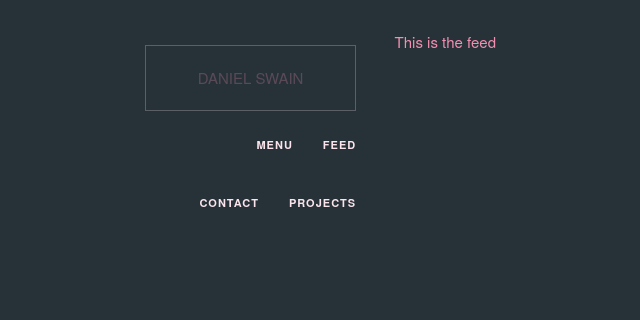
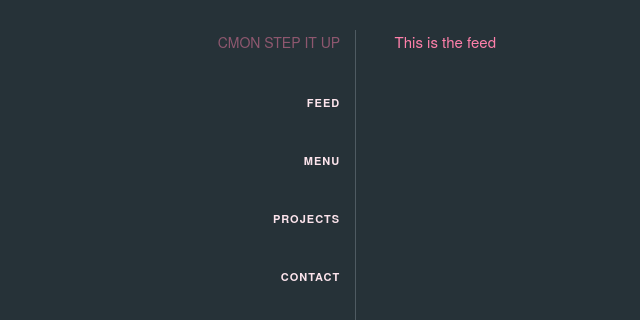
Before and after one commit to daniel-swain/boldbold, a React app: page / in a window 1280 px wide. Shown: the top 320 px of the page, without its empty margins (15-655 px from the left). Built offline with nearby package versions, Linux system fonts and the light colour scheme.

Commit message:
Added cool menuItem animation

```diff
--- a/package.json
+++ b/package.json
@@ -21,6 +21,7 @@
   },
   "dependencies": {
     "animejs": "^2.2.0",
+    "isomorphic-fetch": "^2.2.1",
     "prop-types": "^15.6.1",
     "react": "^16.2.0",
     "react-dom": "^16.2.0"
--- a/src/components/header/header.scss
+++ b/src/components/header/header.scss
@@ -1,11 +1,11 @@
 .header {
-  border: 1px solid $accent;
-  margin: 1em 0em;
-  opacity: 0.25;
-  padding: 20px;
-  text-align: center;
+  // border: 1px solid $accent;
+  opacity: 0.48;
+  margin-bottom: 2em;
+  text-align: right;
 
   .title {
+    font-size: 14px;
     font-weight: 400;
     text-transform: uppercase;
   }
--- a/src/components/header/index.jsx
+++ b/src/components/header/index.jsx
@@ -14,7 +14,7 @@ class Header extends React.PureComponent {
   render() {
     return (
       <div className="header">
-        <span className="title">Daniel Swain</span>
+        <span className="title">cmon step it up</span>
       </div>
     );
   }
--- a/src/components/menu/index.jsx
+++ b/src/components/menu/index.jsx
@@ -19,9 +19,10 @@ class Menu extends React.PureComponent {
   componentDidMount() {
     this.actionsItems.forEach((item, i) => {
       anime({
-        targets: `.list-item.${item.name}`,
+        targets: `.menu-item.${item.name}-action`,
         translateX: [-100, 0],
         opacity: 1,
+        elasticity: (el, val) => ((200 + val) * 200),
         delay: (250 * (i + 1))
       });
     });
--- a/src/components/menu/menu.scss
+++ b/src/components/menu/menu.scss
@@ -1,19 +1,9 @@
-.list-item {
-  opacity: 0;
-  float: right;
-
-  .link-btn,
-  .link-btn:focus {
-    border: none;
-    color: $accent;
-    padding-right: 0px;
-
-    &:hover {
-      color: $primary;
-    }
-  }
-}
-
 .menu-actions {
   list-style-type: none;
 }
+
+.menu {
+  border-right: 1px solid $lightbluegrey;
+  height: 100%;
+  padding-right: 1em;
+}
--- a/src/components/menuItem/index.jsx
+++ b/src/components/menuItem/index.jsx
@@ -2,7 +2,7 @@ import React from 'react';
 import PropTypes from 'prop-types';
 
 const MenuItem = ({ name, func = () => {} }) => (
-  <li className={`list-item ${name}`}>
+  <li className={`menu-item ${name}-action`}>
     <button className="link-btn" onClick={() => func()}>{name}</button>
   </li>
 );
--- /dev/null
+++ b/src/components/menuItem/menuItem.scss
@@ -0,0 +1,16 @@
+.menu-item {
+  opacity: 0;
+
+  .link-btn,
+  .link-btn:focus {
+    border: none;
+    color: $accent;
+    padding: 0px;
+    text-align: right;
+    width: 100%;
+
+    &:hover {
+      color: $primary;
+    }
+  }
+}
--- a/src/styles/_app.scss
+++ b/src/styles/_app.scss
@@ -10,5 +10,10 @@
 }
 
 .container {
+  height: 100%;
   padding-top: 2em;
 }
+
+.row {
+  height: 100%;
+}
--- a/src/styles/_variables.scss
+++ b/src/styles/_variables.scss
@@ -1,12 +1,20 @@
 
-/* Background color */
-$dark: #263238;
+/* Secondary color */
+$bluegrey: #263238;
+$lightbluegrey: #4f5b62;
+$darkbluegrey: #000a12;
 
-$background: $dark;
+$secondary: $bluegrey;
+$lightsecondary: $lightbluegrey;
+$darksecondary: $darkbluegrey;
+
+$background: $secondary;
 
 /* Primary color & accent */
+$pink: #ff80ab;
 $lightpink: #FCE4EC;
-$pink: #F48FB1;
+$darkpink: #c94f7c;
 
 $primary: $pink;
 $accent: $lightpink;
+$accent2: $darkpink;
--- a/src/styles/base.scss
+++ b/src/styles/base.scss
@@ -11,4 +11,5 @@
 
 /* Component styles */
 @import '../components/menu/menu';
+@import '../components/menuItem/menuItem';
 @import '../components/header/header';
```
Also changed, not shown: 2 other files (tests, documents, lock files or other folders).
